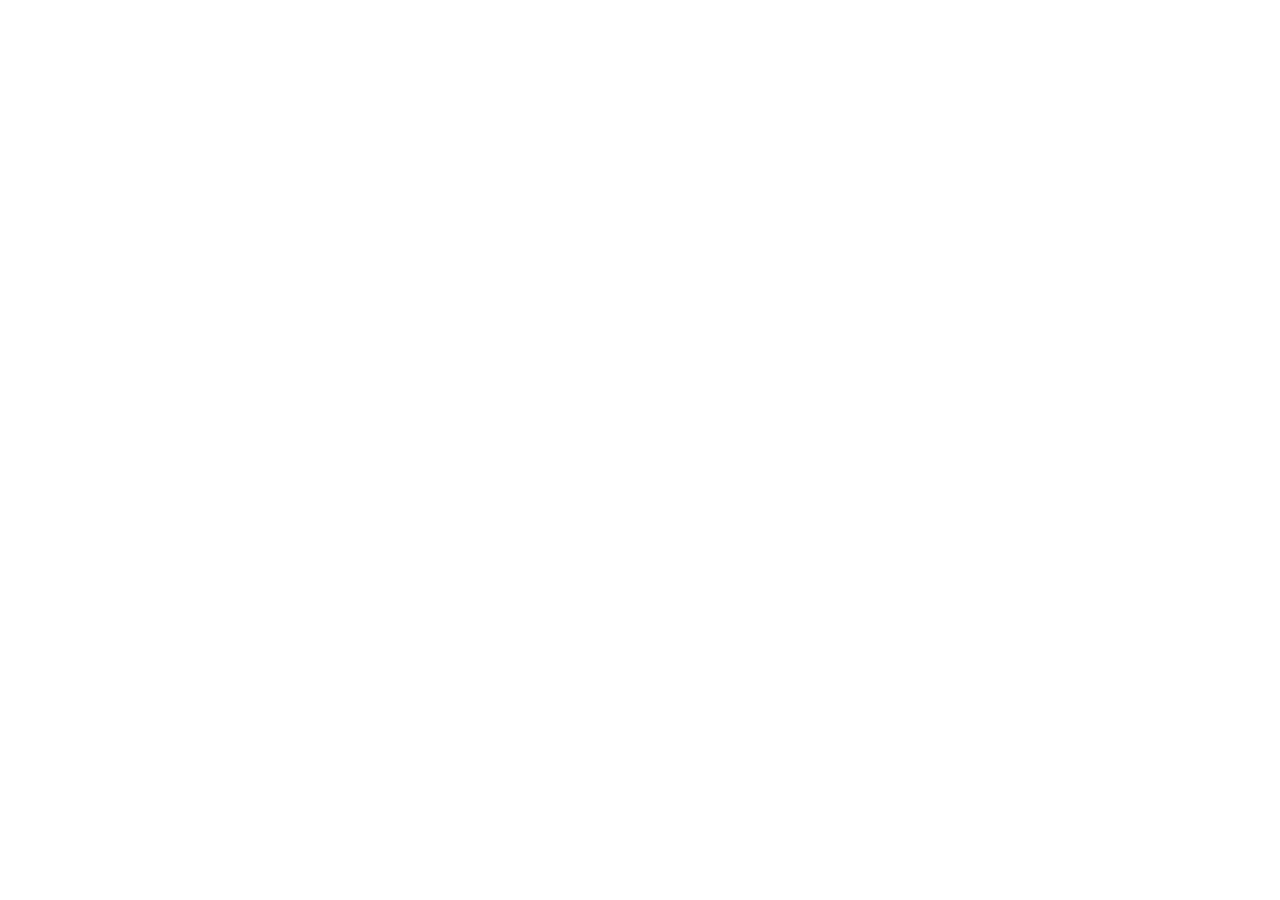
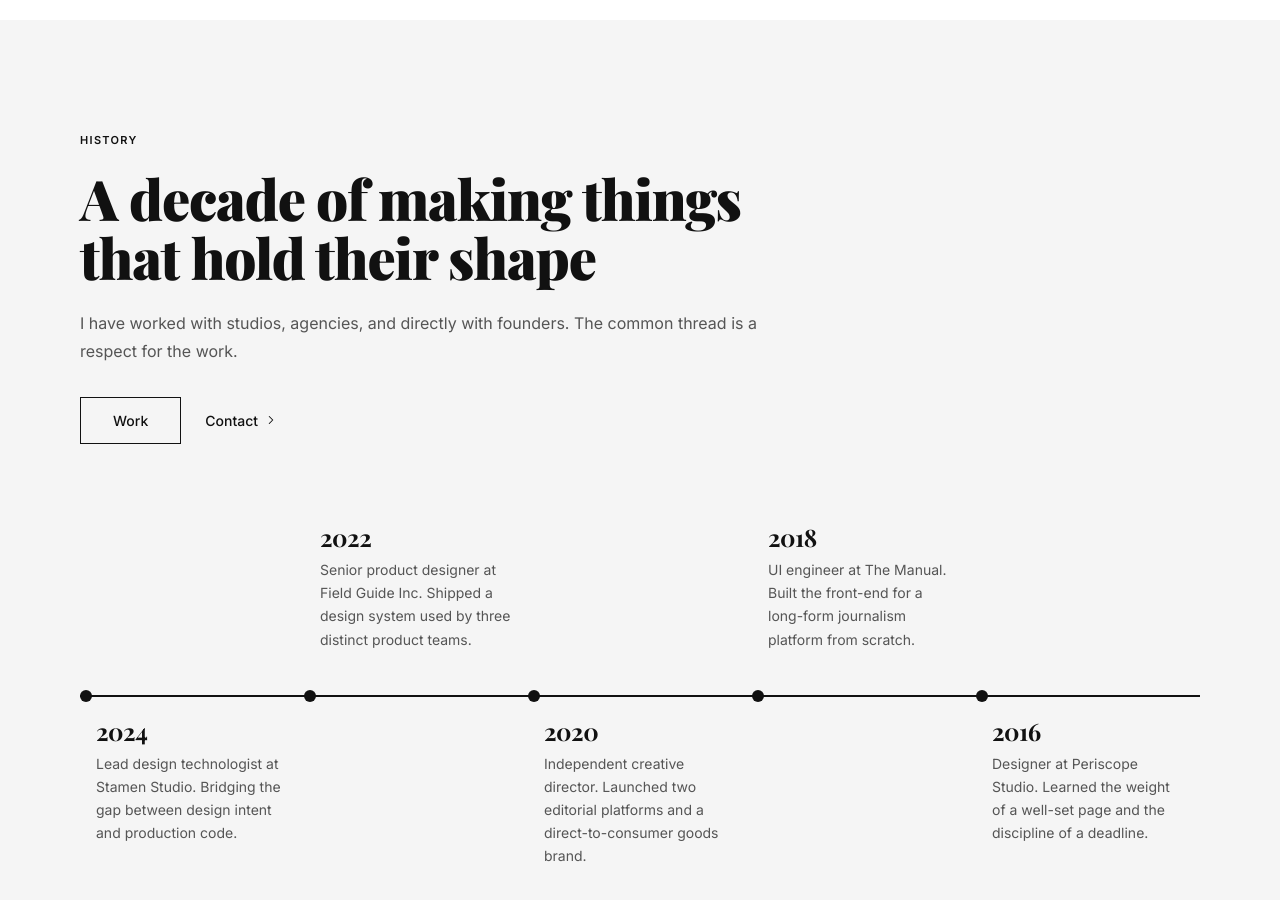
Before and after one commit to kaz-hero123/hilman-portfolio, a Next.js app: page / in a window 1280 px wide. Shown: the part 3160-4060 px from the top of the page. Before the commit the page ends 2302 px from the top, so only its background shows below. Built offline with nearby package versions, Linux system fonts and the light colour scheme.

Commit message:
feat: implement history timeline with alternating chronological entries

```diff
--- a/src/app/page.tsx
+++ b/src/app/page.tsx
@@ -1,11 +1,15 @@
 import { Hero } from '@/components/sections/Hero'
 import { Work } from '@/components/sections/Work'
+import { Craft } from '@/components/sections/Craft'
+import { History } from '@/components/sections/History'
 
 export default function Home() {
   return (
     <main id="main-content">
       <Hero />
       <Work />
+      <Craft />
+      <History />
       {/* Additional sections will be added after approval */}
     </main>
   )
--- /dev/null
+++ b/src/components/sections/History.tsx
@@ -0,0 +1,199 @@
+'use client'
+
+import { motion } from 'framer-motion'
+import { ChevronRight } from 'lucide-react'
+
+// ─── Animation ────────────────────────────────────────────────────────────────
+
+const fadeUp = {
+  hidden: { opacity: 0, y: 32 },
+  visible: {
+    opacity: 1,
+    y: 0,
+    transition: { duration: 0.6, ease: [0.22, 1, 0.36, 1] as const },
+  },
+}
+
+const staggerContainer = {
+  hidden: {},
+  visible: {
+    transition: { staggerChildren: 0.08, delayChildren: 0.1 },
+  },
+}
+
+// ─── Data ─────────────────────────────────────────────────────────────────────
+
+const timeline = [
+  {
+    year: '2024',
+    position: 'below' as const,
+    text: 'Lead design technologist at Stamen Studio. Bridging the gap between design intent and production code.',
+  },
+  {
+    year: '2022',
+    position: 'above' as const,
+    text: 'Senior product designer at Field Guide Inc. Shipped a design system used by three distinct product teams.',
+  },
+  {
+    year: '2020',
+    position: 'below' as const,
+    text: 'Independent creative director. Launched two editorial platforms and a direct-to-consumer goods brand.',
+  },
+  {
+    year: '2018',
+    position: 'above' as const,
+    text: 'UI engineer at The Manual. Built the front-end for a long-form journalism platform from scratch.',
+  },
+  {
+    year: '2016',
+    position: 'below' as const,
+    text: 'Designer at Periscope Studio. Learned the weight of a well-set page and the discipline of a deadline.',
+  },
+]
+
+// ─── Component ────────────────────────────────────────────────────────────────
+
+export function History() {
+  return (
+    <section id="history" className="bg-mist">
+      <div className="max-w-[1400px] mx-auto px-6 md:px-12 lg:px-20 pt-28 pb-28">
+        {/* ── Header ─────────────────────────────────────────────────────── */}
+        <motion.div
+          variants={fadeUp}
+          initial="hidden"
+          whileInView="visible"
+          viewport={{ once: true, margin: '-80px' }}
+          className="max-w-[720px] mb-20"
+        >
+          <p className="font-body text-[11px] font-semibold tracking-[0.12em] uppercase text-ink mb-5">
+            History
+          </p>
+          <h2
+            className="font-serif font-black text-ink tracking-tight mb-6"
+            style={{
+              fontSize: 'clamp(2.25rem, 5vw, 3.5rem)',
+              lineHeight: '1.05',
+            }}
+          >
+            A decade of making things that hold their shape
+          </h2>
+          <p className="font-body text-[16px] leading-[1.7] text-dim mb-8">
+            I have worked with studios, agencies, and directly with founders.
+            The common thread is a respect for the work.
+          </p>
+
+          {/* CTA row */}
+          <div className="flex items-center gap-6">
+            <a
+              href="#work"
+              className="font-body text-[14px] font-medium text-ink border border-ink px-8 py-3 hover:bg-ink hover:text-white transition-colors duration-200 focus-ring"
+            >
+              Work
+            </a>
+            <a
+              href="#contact"
+              className="inline-flex items-center gap-1.5 font-body text-[14px] font-medium text-ink hover:text-dim transition-colors duration-150 focus-ring"
+            >
+              Contact
+              <ChevronRight size={14} strokeWidth={1.75} />
+            </a>
+          </div>
+        </motion.div>
+
+        {/* ── Timeline — horizontal with alternating above/below ────────── */}
+        <motion.div
+          variants={staggerContainer}
+          initial="hidden"
+          whileInView="visible"
+          viewport={{ once: true, margin: '-40px' }}
+          className="relative"
+        >
+          {/* ── Desktop timeline (hidden on mobile) ────────────────────── */}
+          <div className="hidden md:block">
+            {/* Above-line entries (2022, 2018) */}
+            <div className="grid grid-cols-5 gap-0 mb-4">
+              {timeline.map((entry) => (
+                <motion.div
+                  key={entry.year}
+                  variants={fadeUp}
+                  className={
+                    entry.position === 'above'
+                      ? 'px-4'
+                      : 'px-4 invisible'
+                  }
+                >
+                  <h3 className="font-serif font-bold text-[1.5rem] leading-[1.1] tracking-tight text-ink mb-2">
+                    {entry.year}
+                  </h3>
+                  <p className="font-body text-[14px] leading-[1.65] text-dim">
+                    {entry.text}
+                  </p>
+                </motion.div>
+              ))}
+            </div>
+
+            {/* Horizontal line with dots */}
+            <div className="relative flex items-center">
+              <div className="absolute inset-x-0 h-[2px] bg-ink" />
+              <div className="relative grid grid-cols-5 w-full">
+                {timeline.map((entry) => (
+                  <div key={entry.year} className="flex justify-start pl-0">
+                    <div className="w-3 h-3 rounded-full bg-ink relative z-10" />
+                  </div>
+                ))}
+              </div>
+            </div>
+
+            {/* Below-line entries (2024, 2020, 2016) */}
+            <div className="grid grid-cols-5 gap-0 mt-4">
+              {timeline.map((entry) => (
+                <motion.div
+                  key={entry.year}
+                  variants={fadeUp}
+                  className={
+                    entry.position === 'below'
+                      ? 'px-4'
+                      : 'px-4 invisible'
+                  }
+                >
+                  <h3 className="font-serif font-bold text-[1.5rem] leading-[1.1] tracking-tight text-ink mb-2">
+                    {entry.year}
+                  </h3>
+                  <p className="font-body text-[14px] leading-[1.65] text-dim">
+                    {entry.text}
+                  </p>
+                </motion.div>
+              ))}
+            </div>
+          </div>
+
+          {/* ── Mobile timeline (vertical stack, shown on small screens) ── */}
+          <div className="md:hidden space-y-8">
+            {timeline.map((entry) => (
+              <motion.div
+                key={entry.year}
+                variants={fadeUp}
+                className="flex gap-5"
+              >
+                {/* Dot + vertical line */}
+                <div className="flex flex-col items-center pt-1">
+                  <div className="w-3 h-3 rounded-full bg-ink shrink-0" />
+                  <div className="w-[2px] flex-1 bg-ink/20 mt-2" />
+                </div>
+                {/* Content */}
+                <div className="pb-2">
+                  <h3 className="font-serif font-bold text-[1.35rem] leading-[1.1] tracking-tight text-ink mb-2">
+                    {entry.year}
+                  </h3>
+                  <p className="font-body text-[14px] leading-[1.65] text-dim">
+                    {entry.text}
+                  </p>
+                </div>
+              </motion.div>
+            ))}
+          </div>
+        </motion.div>
+      </div>
+    </section>
+  )
+}
```
